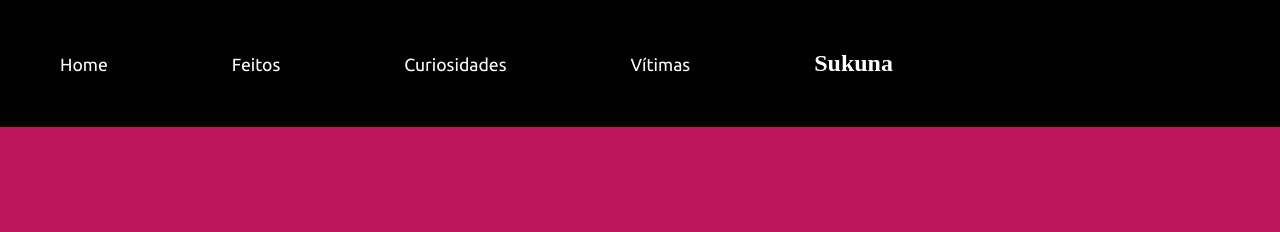
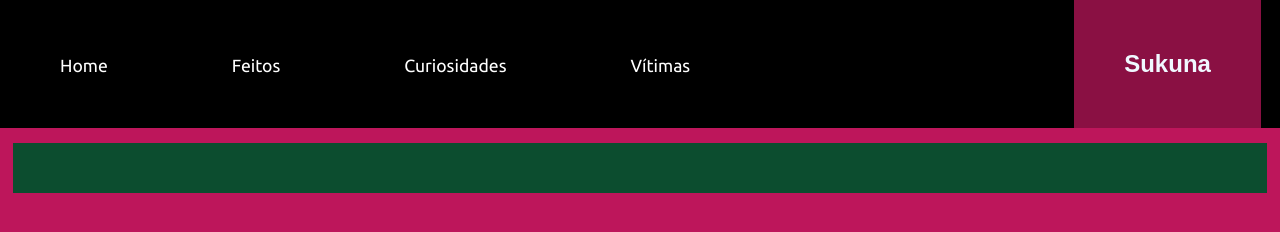
Before and after one commit to Mauro0Mau/site_sukuna, a plain HTML site: page index.html in a window 1280 px wide. Drawn offline with Linux system fonts and the light colour scheme.

Commit message:
Menu completo e dificuldades com fontes
Houve uma tentativa de inserir uma fonte externa mais a tentativa foi falha...

```diff
--- a/estilo/style.css
+++ b/estilo/style.css
@@ -1,6 +1,12 @@
 /*Fontes*/
 @import url('https://fonts.googleapis.com/css2?family=Ubuntu:ital,wght@0,300;0,400;0,500;0,700;1,300;1,400;1,500;1,700&display=swap');
 
+@font-face {
+    font-family: 'JMH Typewriter';
+    src: url('JMH Typewriter.otf') format('opentype'), url('JMH Typewriter.ttf') format('truetype');
+    font-weight: normal;
+    font-style: normal;
+}
 
 *{
     margin: 0 auto;
@@ -33,6 +39,15 @@
      transition: 1s;
 }
 
+.titulo-menu{
+    color: aliceblue;
+    padding: 50px;
+    font-family: 'JMH Typewriter.otf', sans-serif;
+    margin: 0px 10px 0px 25%;
+    background-color: #8a1043;
+    text-decoration: none;
+    display: inline-block;
+}
 :root{
     --cor0:#bd165b ;
     --cor1:#0b0e07;
@@ -104,3 +119,10 @@ nav a{
     display: inline;
     transition: 1s;
 }*/
+
+.resumo-sukuna{
+    background-color: #0c4d2f;
+    height: 50px;
+    width: 98%;
+    margin-top: 15px;
+}
--- a/index.html
+++ b/index.html
@@ -27,16 +27,11 @@
                 </a>
             </li>
             <li>
-                <h1 style="color: aliceblue; color:#FFFFFF;
-                padding: 50px;
-                margin: 0px 10px 0px 10px;
-                text-decoration: none;
-                display: inline-block;
-                transition: 1s;">Sukuna</h1>
+                <h1 class="titulo-menu">Sukuna</h1>
             </li>
         </ul>
     </nav>
-    <section>
+    <section class="resumo-sukuna">
 
     </section>
 </body>
```
Also changed, not shown: JMH Typewriter-Black.otf (added), JMH Typewriter-Black.ttf (added), JMH Typewriter-Bold.otf (added), JMH Typewriter-Bold.ttf (added), JMH Typewriter-Thin.otf (added), JMH Typewriter-Thin.ttf (added), JMH Typewriter.otf (added), JMH Typewriter.ttf (added), Personal Use Only-User Terms Agreement.txt (added).
